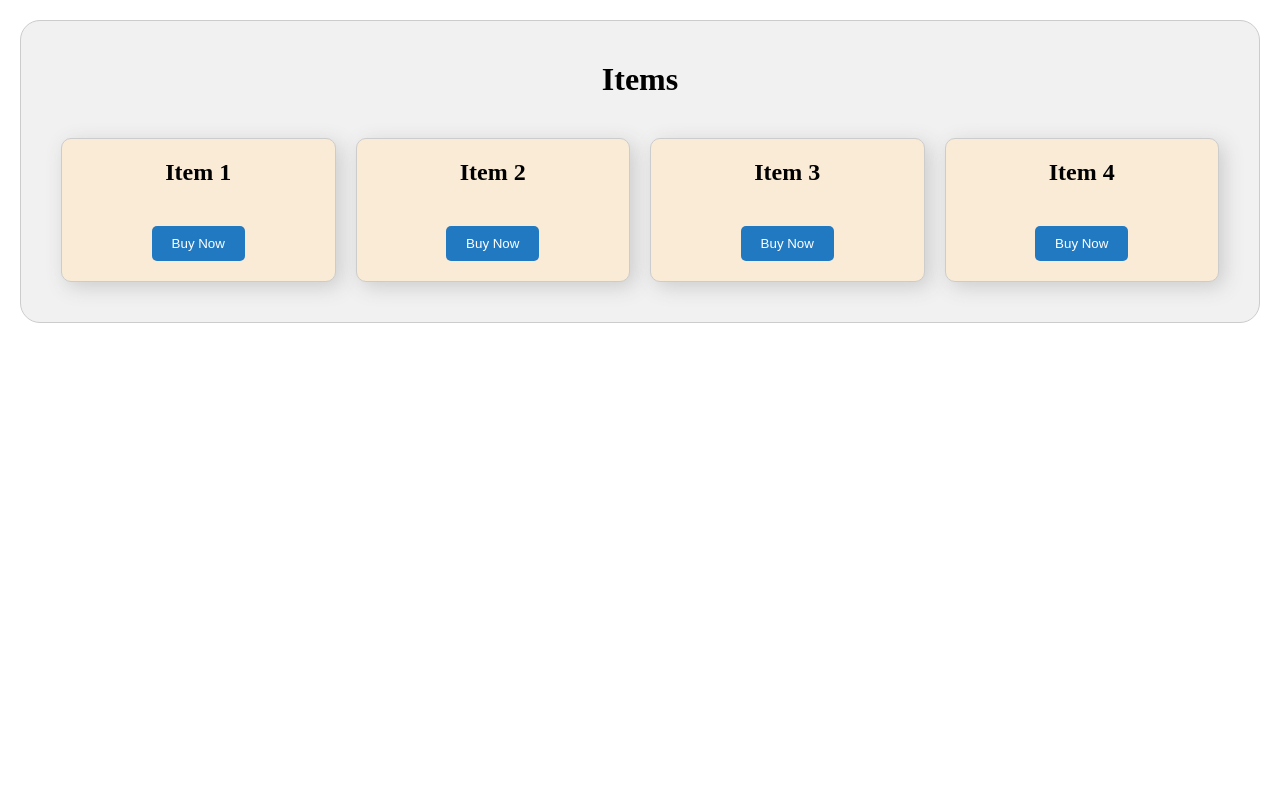
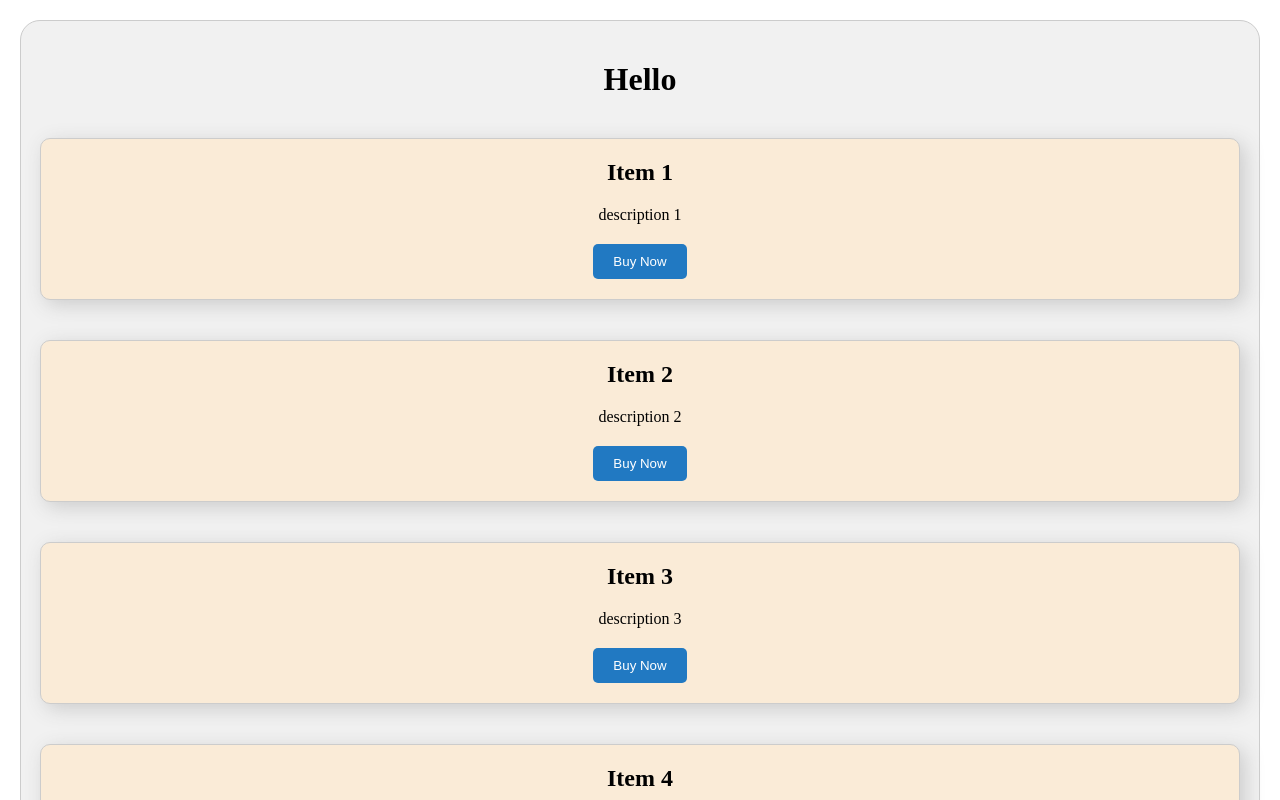
Before and after one commit to bettercallmahin/react-practice, a React (Create React App) app: page / in a window 1280 px wide. Shown: the top 800 px of the page. Built offline with nearby package versions, Linux system fonts and the light colour scheme.

Commit message:
added cards import data fron component testing

```diff
--- a/public/index.html
+++ b/public/index.html
@@ -10,7 +10,7 @@
 <body>
   <noscript>You need to enable JavaScript to run this app.</noscript>
   <div id="root"></div>
-
+<script src="../src/index.js" type="text/js"></script>
 </body>
 
 </html>
--- a/src/App.js
+++ b/src/App.js
@@ -6,16 +6,30 @@ function App() {
     return (
         <div className="container">
 
-            <div className="header">
-                <h1>Items</h1>
-            </div>
-
-            <div className="card-holder">
-            {Data.map((item) => <Card  title={item.title} desc = {item.desc}/>)}
-            </div>
+            <h1>Hello</h1>
+            <Card title={Data[0].title} desc={Data[0].description} />
+            <Card title={Data[1].title} desc={Data[1].description} />
+            <Card title={Data[2].title} desc={Data[2].description} />
+            <Card title={Data[3].title} desc={Data[3].description} />
 
         </div>
     )
 }
 
+// function App() {
+//     return (
+//         <div className="container">
+
+//             <div className="header">
+//                 <h1>Items</h1>
+//             </div>
+
+//             <div className="card-holder">
+//             {Data.map((item) => <Card  title={item.title} desc = {item.desc}/>)}
+//             </div>
+
+//         </div>
+//     )
+// }
+
 export default App;
```
Also changed, not shown: 1 other file (tests, documents, lock files or other folders).
